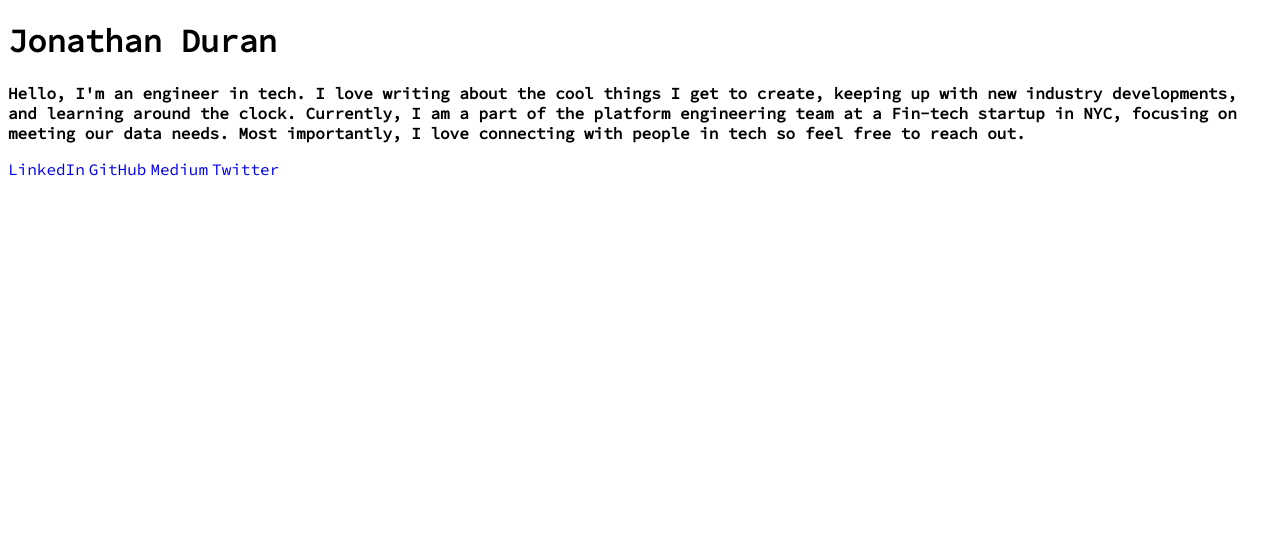
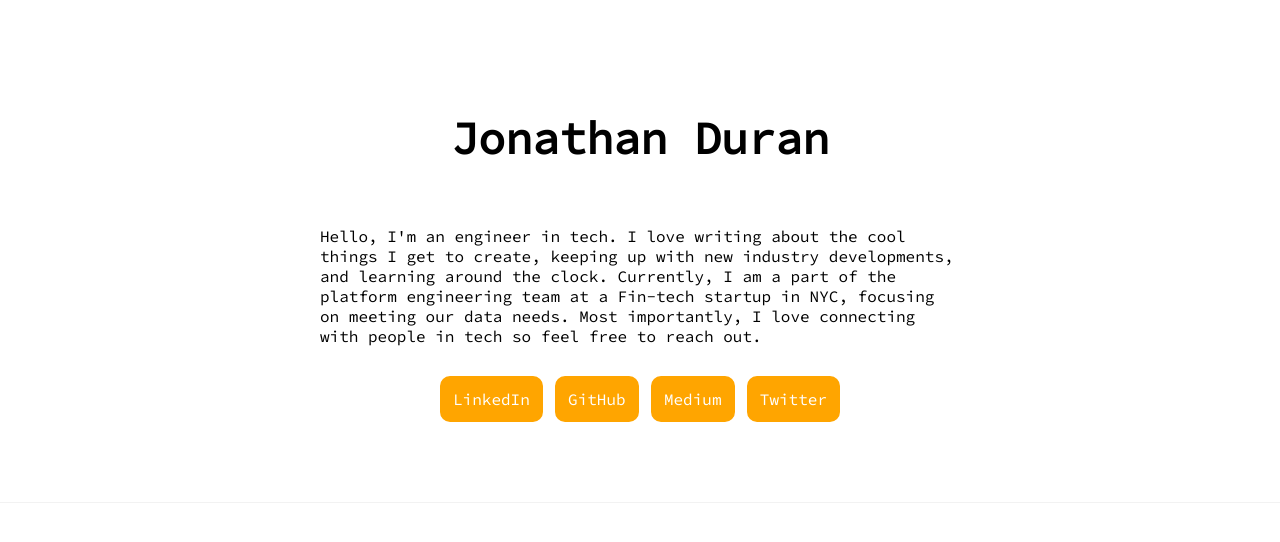
Before and after one commit to jduran9987/jd-blog, a plain HTML site: page index.html in a window 1280 px wide. Drawn offline with Linux system fonts and the light colour scheme.

Commit message:
applied initial styling to header element

```diff
--- a/index.html
+++ b/index.html
@@ -13,9 +13,9 @@
 </head>
 
 <body>
-    <header>
+    <section id="header">
         <h1 class="header-title">Jonathan Duran</h1>
-        <p class="header-desc">
+        <p class="header-description">
             Hello, I'm an engineer in tech. I love writing about the cool things I get to create, keeping up with new industry
             developments, and learning around the clock.
             Currently, I am a part of the platform engineering team at a Fin-tech startup in NYC, focusing on meeting our data
@@ -28,7 +28,7 @@
             <a class="header-link-icon" href="#">Medium</a>
             <a class="header-link-icon" href="#">Twitter</a>
         </div>
-    </header>
+    </section>
 
 </body>
 
--- a/styles.css
+++ b/styles.css
@@ -1,15 +1,49 @@
-.header-title {
+* {
+    margin: 0;
+    padding: 0;
     font-family: 'Source Code Pro', monospace;
-    font-weight: 900;
+    box-sizing: border-box;
+}
+a {
+    text-decoration: none;
 }
 
-.header-desc {
-    font-family: 'Source Code Pro', monospace;
-    font-weight: 700;
+#header {
+    display: flex;
+    justify-content: center;
+    align-items: center;
+    flex-direction: column;
+    padding: 80px;
+    border-bottom: 1px solid rgba(0, 0, 0, 0.05);
+}
+
+.header-title {
+    display: flex;
+    justify-content: center;
+    align-items: center;
+    padding: 30px;
+    font-weight: 900;
+    font-size: 45px;
+}
+
+.header-description {
+    display: flex;
+    justify-content: center;
+    align-items: center;
+    width: 700px;
+    padding: 30px;
+}
+
+.header-links {
+    display: flex;
+    justify-content: space-between;
+    width: 400px;
 }
 
 .header-link-icon {
-    font-family: 'Source Code Pro', monospace;
-    text-decoration: none;
-    border: 10 solid;
+    padding: 10px;
+    border-radius: 10px;
+    background-color: orange;
+    border: 3px solid orange;
+    color: white;
 }
```
